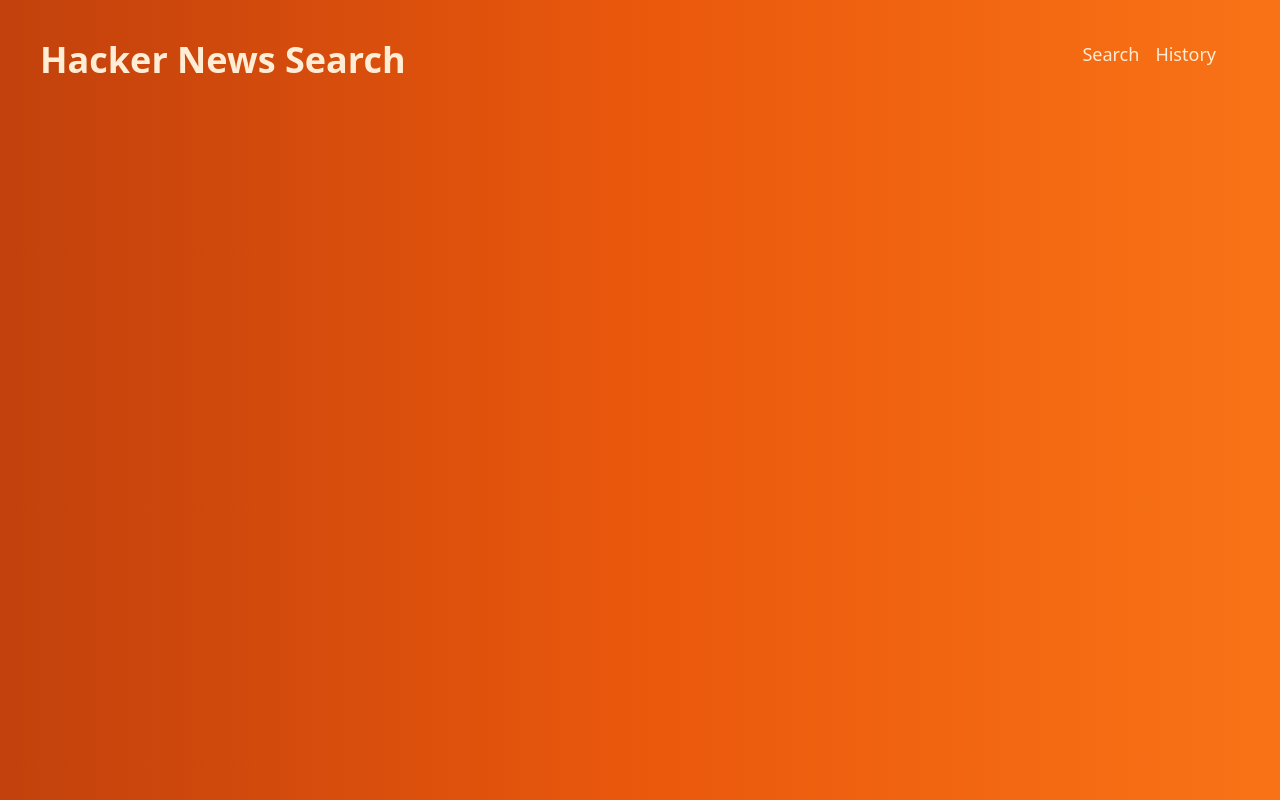
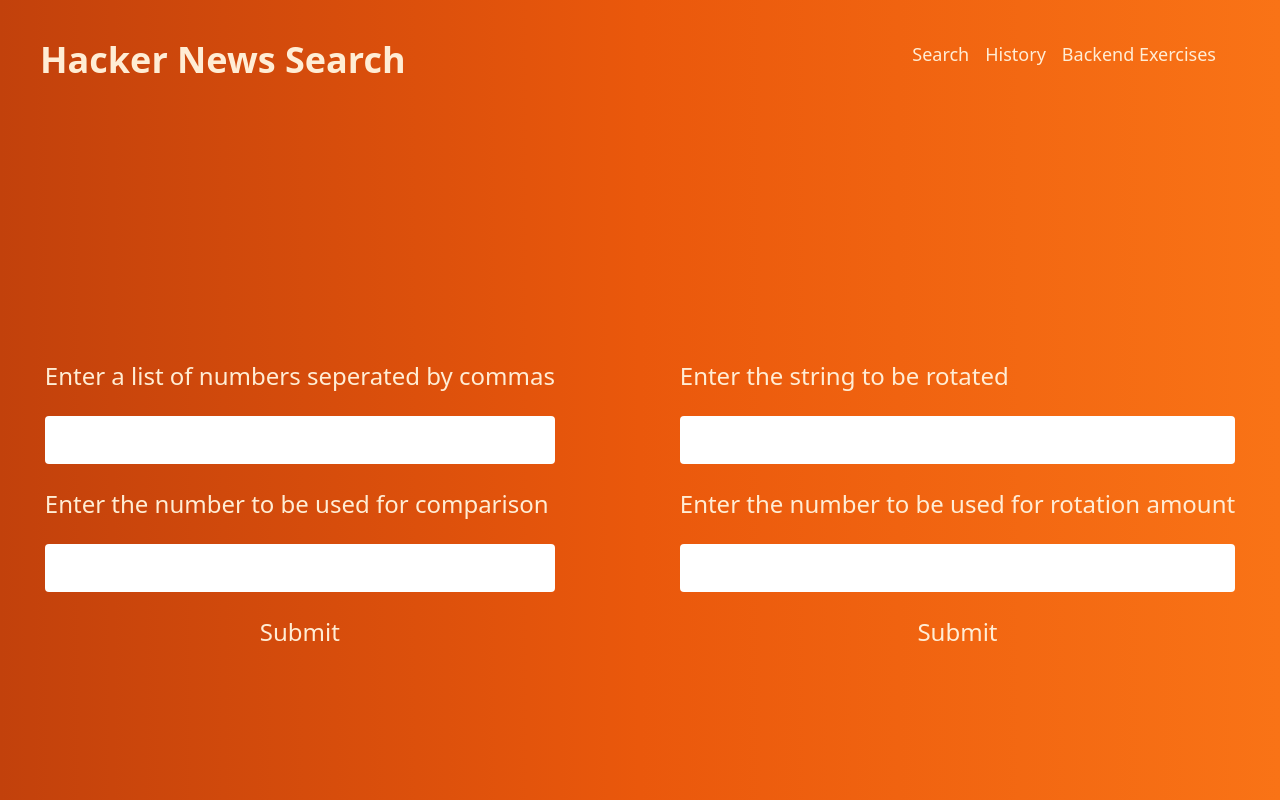
Before and after one commit to Guacco/rtslabs-fe-project, a React (Create React App) app: page /backend-exercises in a window 1280 px wide. Built offline with nearby package versions, Linux system fonts and the light colour scheme.

Commit message:
Completed backend exercises and fe UI implementation

```diff
--- /dev/null
+++ b/src/components/BackendPage.tsx
@@ -0,0 +1,155 @@
+import React, { useState } from "react";
+
+class Backend {
+  constructor() {
+    this.aboveBelow = this.aboveBelow.bind(this);
+    this.stringRotation = this.stringRotation.bind(this);
+  }
+
+  aboveBelow(numberList: number[], compareVal: number): Record<string, number> {
+    let aboveBelowRecord: Record<string, number> = {
+      above: 0,
+      below: 0,
+    };
+
+    numberList.forEach((val) => {
+      if (val > compareVal) {
+        aboveBelowRecord["above"] += 1;
+      }
+      if (val < compareVal) {
+        aboveBelowRecord["below"] += 1;
+      }
+    });
+
+    return aboveBelowRecord;
+  }
+
+  stringRotation(value: string, rotation: number): string {
+    let rotated = new Array(value.length);
+    for (var i = 0; i < value.length; i++) {
+      let newIndex = i + rotation;
+
+      if (newIndex > value.length - 1) {
+        newIndex = newIndex - value.length;
+      }
+      console.log(`new index ${newIndex}`, value[i]);
+      rotated[newIndex] = value[i];
+    }
+
+    return rotated.join();
+  }
+}
+
+function BackendExercises() {
+  const [numberList, setNumberList] = useState<string>("");
+  const [compareVal, setCompareVal] = useState<number | undefined>(undefined);
+  const [abResult, setAbResult] = useState<Record<string, number> | undefined>(
+    undefined
+  );
+  const [rotateString, setRotateString] = useState<string>("");
+  const [rotateAmount, setRotateAmount] = useState<number | undefined>(
+    undefined
+  );
+  const [rotateResult, setRotateResult] = useState<string>("");
+  const test = new Backend();
+
+  const handleNumbersListChange = (
+    event: React.FormEvent<HTMLInputElement>
+  ) => {
+    if (event.currentTarget.value === "" && numberList.length === 1)
+      setNumberList("");
+    if (!/^[-,0-9]+$/.test(event.currentTarget.value)) return;
+    setNumberList(event.currentTarget.value);
+  };
+
+  const handleRotateStringChange = (
+    event: React.FormEvent<HTMLInputElement>
+  ) => {
+    if (event.currentTarget.value === "" && rotateString.length === 1)
+      setRotateString("");
+    if (!/^[a-zA-Z]+$/.test(event.currentTarget.value)) return;
+    setRotateString(event.currentTarget.value);
+  };
+
+  const aboveBelowSubmitted = (e: React.SyntheticEvent) => {
+    e.preventDefault();
+    const values: number[] = numberList.split(",").map((v) => {
+      return Number(v);
+    });
+    if (compareVal) {
+      const result = test.aboveBelow(values, compareVal);
+      setAbResult(result);
+    }
+  };
+
+  const rotateSubmitted = (e: React.SyntheticEvent) => {
+    e.preventDefault();
+    if (rotateAmount) {
+      const result = test.stringRotation(rotateString, rotateAmount);
+      setRotateResult(result);
+    }
+  };
+
+  return (
+    <div className="flex flex-row gap-20 justify-evenly pt-60 text-bold text-2xl">
+      <div>
+        <form
+          className="flex flex-col gap-6"
+          onSubmit={(e) => aboveBelowSubmitted(e)}
+        >
+          <label htmlFor="abovebelownums">
+            Enter a list of numbers seperated by commas
+          </label>
+          <input
+            id="abovebelownums"
+            type="text"
+            className="rounded h-12 px-4 text-black"
+            value={numberList}
+            onChange={handleNumbersListChange}
+          />
+          <label>Enter the number to be used for comparison</label>
+          <input
+            type="number"
+            name="name"
+            value={compareVal}
+            className="rounded h-12 px-4 text-black text-black"
+            onChange={(e) => setCompareVal(Number(e.currentTarget.value))}
+          />
+          <input type="submit" value="Submit" />
+        </form>
+        {abResult ? (
+          <h1>
+            Above: {abResult["above"]} Below: {abResult["below"]}
+          </h1>
+        ) : null}
+      </div>
+      <div>
+        <form
+          className="flex flex-col gap-6"
+          onSubmit={(e) => rotateSubmitted(e)}
+        >
+          <label htmlFor="abovebelownums">Enter the string to be rotated</label>
+          <input
+            id="abovebelownums"
+            type="text"
+            className="rounded h-12 px-4 text-black"
+            value={rotateString}
+            onChange={handleRotateStringChange}
+          />
+          <label>Enter the number to be used for rotation amount</label>
+          <input
+            type="number"
+            name="name"
+            value={rotateAmount}
+            className="rounded h-12 px-4 text-black"
+            onChange={(e) => setRotateAmount(Number(e.currentTarget.value))}
+          />
+          <input type="submit" value="Submit" />
+        </form>
+        {rotateResult !== "" ? <h1>{rotateResult}</h1> : null}
+      </div>
+    </div>
+  );
+}
+
+export default BackendExercises;
--- a/src/components/Home.tsx
+++ b/src/components/Home.tsx
@@ -2,6 +2,7 @@ import React, { useState } from "react";
 import Search from "./Search";
 import History from "./History";
 import Nav from "./Nav";
+import BackendExercises from "./BackendPage";
 import { Routes, Route } from "react-router-dom";
 import { Hit } from "../interfaces/SearchInterfaces";
 import { HistoryItem } from "../interfaces/HistoryInterfaces";
@@ -25,6 +26,7 @@ function Home() {
           }
         />
         <Route path="/history" element={<History history={history} />} />
+        <Route path="/backend-exercises" element={<BackendExercises />} />
       </Routes>
     </div>
   );
--- a/src/components/Nav.tsx
+++ b/src/components/Nav.tsx
@@ -12,6 +12,9 @@ function Nav() {
         <li>
           <Link to="/history">History</Link>
         </li>
+        <li>
+          <Link to="/backend-exercises">Backend Exercises</Link>
+        </li>
       </ul>
     </nav>
   );
--- a/src/components/SearchResults.tsx
+++ b/src/components/SearchResults.tsx
@@ -8,7 +8,7 @@ interface SearchResultsProps {
 
 function SearchResults(props: SearchResultsProps) {
   return (
-    <div className="w-3/4">
+    <div className="w-3/4 pt-10">
       <ul className="flex flex-col gap-y-8 items-left justify-center">
         {props.results.map((result) => {
           return <SearchResult key={result.id} result={result} />;
```
